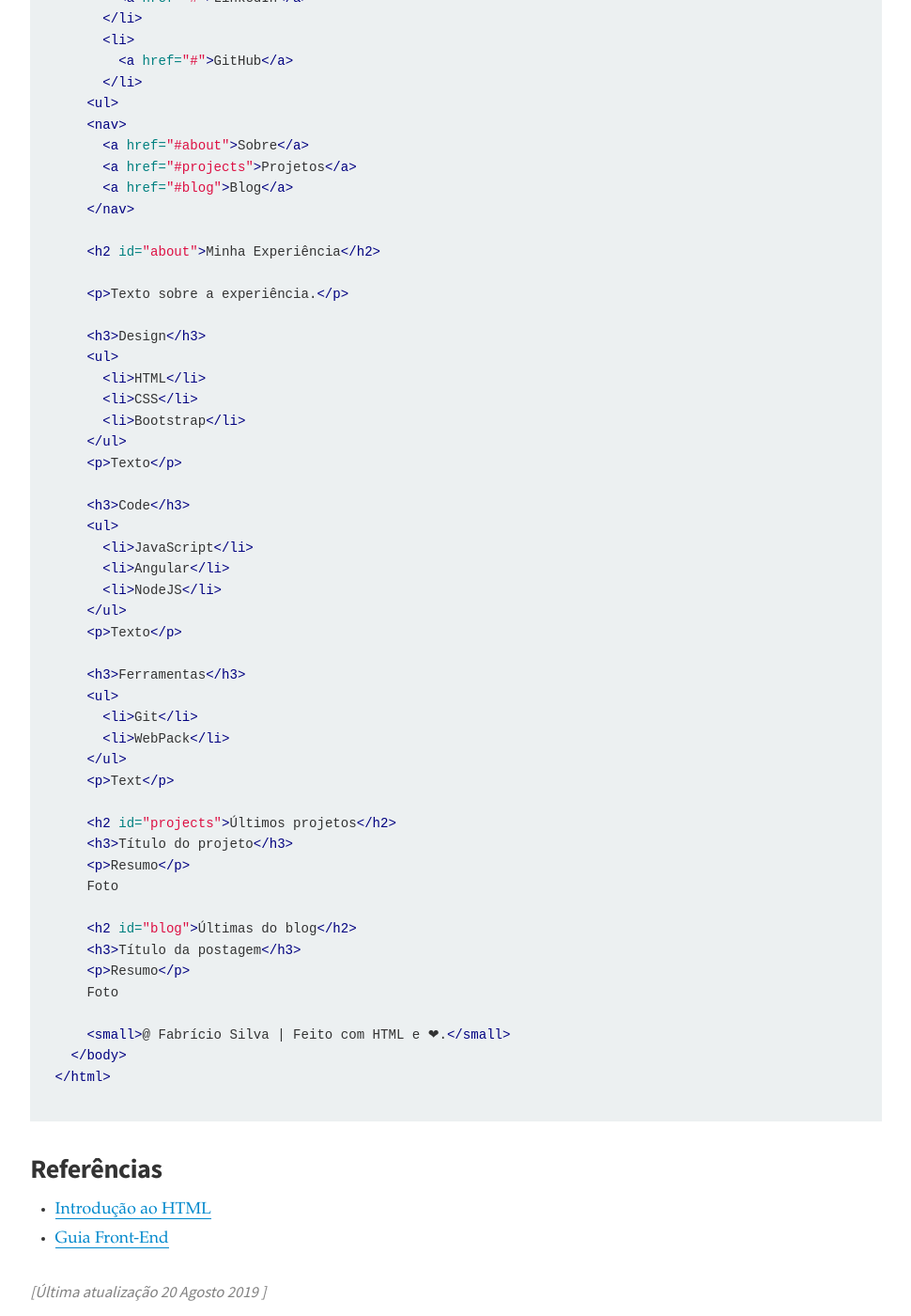
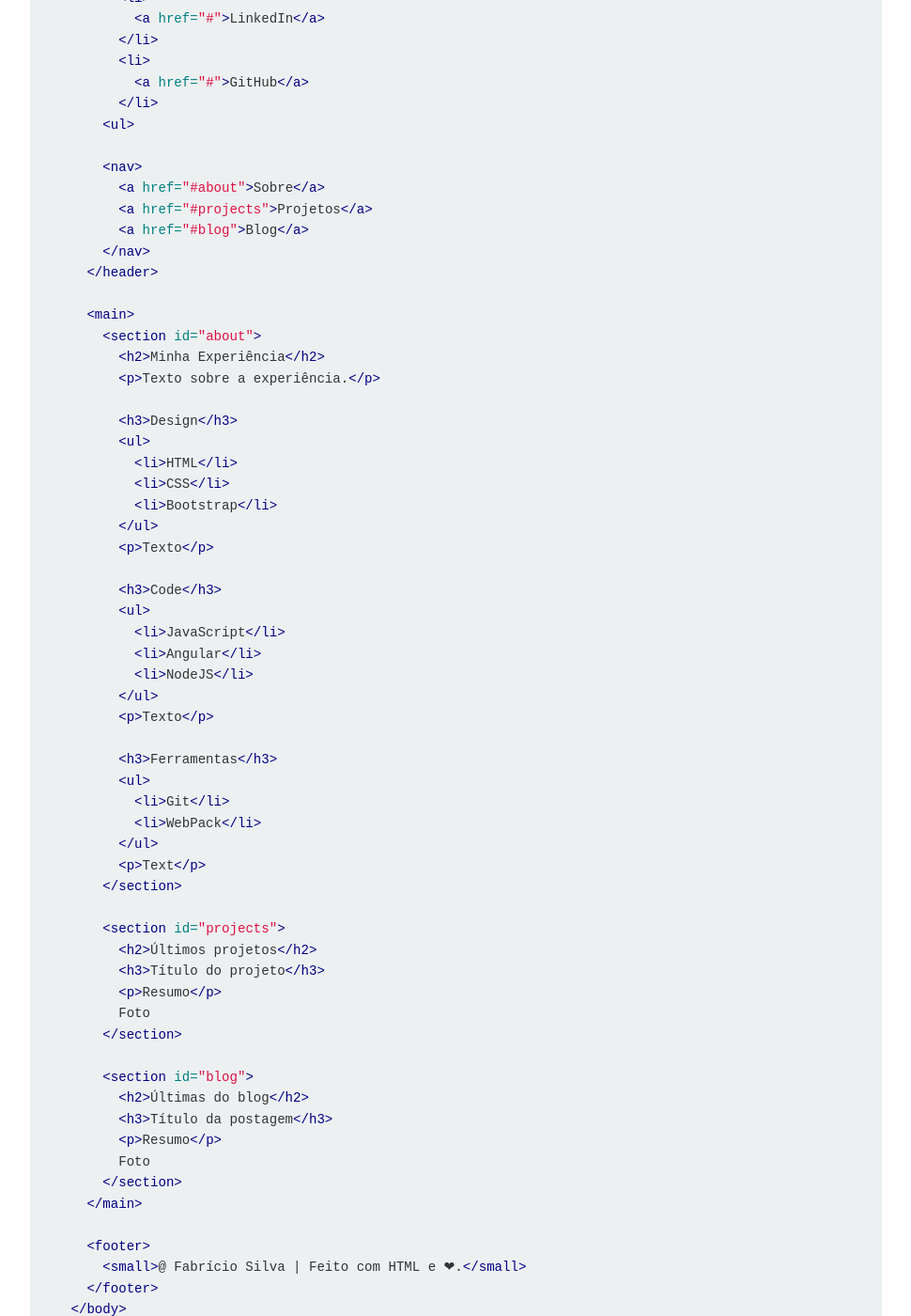
Before and after one commit to fabriciofmsilva/fabriciofmsilva.github.io, a Jekyll site: the page built from _posts/2019-08-06-introducao-html.md, in a window 1280 px wide and 1400 px high, scrolled down 6384 px. Shown: the whole window at 94% size, without its empty margins (159-1129 px from the left). Built offline with Jekyll 4.4.1, drawn with Linux system fonts in a browser that asks for light colours.

Commit message:
#38 Add sample HTML markup

```diff
--- a/_posts/2019-08-06-introducao-html.md
+++ b/_posts/2019-08-06-introducao-html.md
@@ -188,67 +188,79 @@ Feito com HTML e ❤.
     <title>Fabrício Silva | Desenvolvedor front-end</title>
   </head>
   <body>
-    <h1>Fabrício Silva</h1>
-    <h2>Desenvolvedor front-end</h2>
+    <header>
+      <h1>Fabrício Silva</h1>
+      <h2>Desenvolvedor front-end</h2>
 
-    <ul>
-      <li>
-        <a href="mailto:fabriciofmsilva@gmail.com">E-mail</a>
-      </li>
-      <li>
-        <a href="#">Twitter</a>
-      </li>
-      <li>
-        <a href="#">LinkedIn</a>
-      </li>
-      <li>
-        <a href="#">GitHub</a>
-      </li>
-    <ul>
-    <nav>
-      <a href="#about">Sobre</a>
-      <a href="#projects">Projetos</a>
-      <a href="#blog">Blog</a>
-    </nav>
+      <ul>
+        <li>
+          <a href="mailto:fabriciofmsilva@gmail.com">E-mail</a>
+        </li>
+        <li>
+          <a href="#">Twitter</a>
+        </li>
+        <li>
+          <a href="#">LinkedIn</a>
+        </li>
+        <li>
+          <a href="#">GitHub</a>
+        </li>
+      <ul>
 
-    <h2 id="about">Minha Experiência</h2>
+      <nav>
+        <a href="#about">Sobre</a>
+        <a href="#projects">Projetos</a>
+        <a href="#blog">Blog</a>
+      </nav>
+    </header>
 
-    <p>Texto sobre a experiência.</p>
+    <main>
+      <section id="about">
+        <h2>Minha Experiência</h2>
+        <p>Texto sobre a experiência.</p>
 
-    <h3>Design</h3>
-    <ul>
-      <li>HTML</li>
-      <li>CSS</li>
-      <li>Bootstrap</li>
-    </ul>
-    <p>Texto</p>
+        <h3>Design</h3>
+        <ul>
+          <li>HTML</li>
+          <li>CSS</li>
+          <li>Bootstrap</li>
+        </ul>
+        <p>Texto</p>
 
-    <h3>Code</h3>
-    <ul>
-      <li>JavaScript</li>
-      <li>Angular</li>
-      <li>NodeJS</li>
-    </ul>
-    <p>Texto</p>
+        <h3>Code</h3>
+        <ul>
+          <li>JavaScript</li>
+          <li>Angular</li>
+          <li>NodeJS</li>
+        </ul>
+        <p>Texto</p>
 
-    <h3>Ferramentas</h3>
-    <ul>
-      <li>Git</li>
-      <li>WebPack</li>
-    </ul>
-    <p>Text</p>
+        <h3>Ferramentas</h3>
+        <ul>
+          <li>Git</li>
+          <li>WebPack</li>
+        </ul>
+        <p>Text</p>
+      </section>
 
-    <h2 id="projects">Últimos projetos</h2>
-    <h3>Título do projeto</h3>
-    <p>Resumo</p>
-    Foto
+      <section id="projects">
+        <h2>Últimos projetos</h2>
+        <h3>Título do projeto</h3>
+        <p>Resumo</p>
+        Foto
+      </section>
 
-    <h2 id="blog">Últimas do blog</h2>
-    <h3>Título da postagem</h3>
-    <p>Resumo</p>
-    Foto
+      <section id="blog">
+        <h2>Últimas do blog</h2>
+        <h3>Título da postagem</h3>
+        <p>Resumo</p>
+        Foto
+      </section>
+    </main>
 
-    <small>@ Fabrício Silva | Feito com HTML e ❤.</small>
+    <footer>
+      <small>@ Fabrício Silva | Feito com HTML e ❤.</small>
+    </footer>
   </body>
 </html>
 {% endhighlight %}
```
